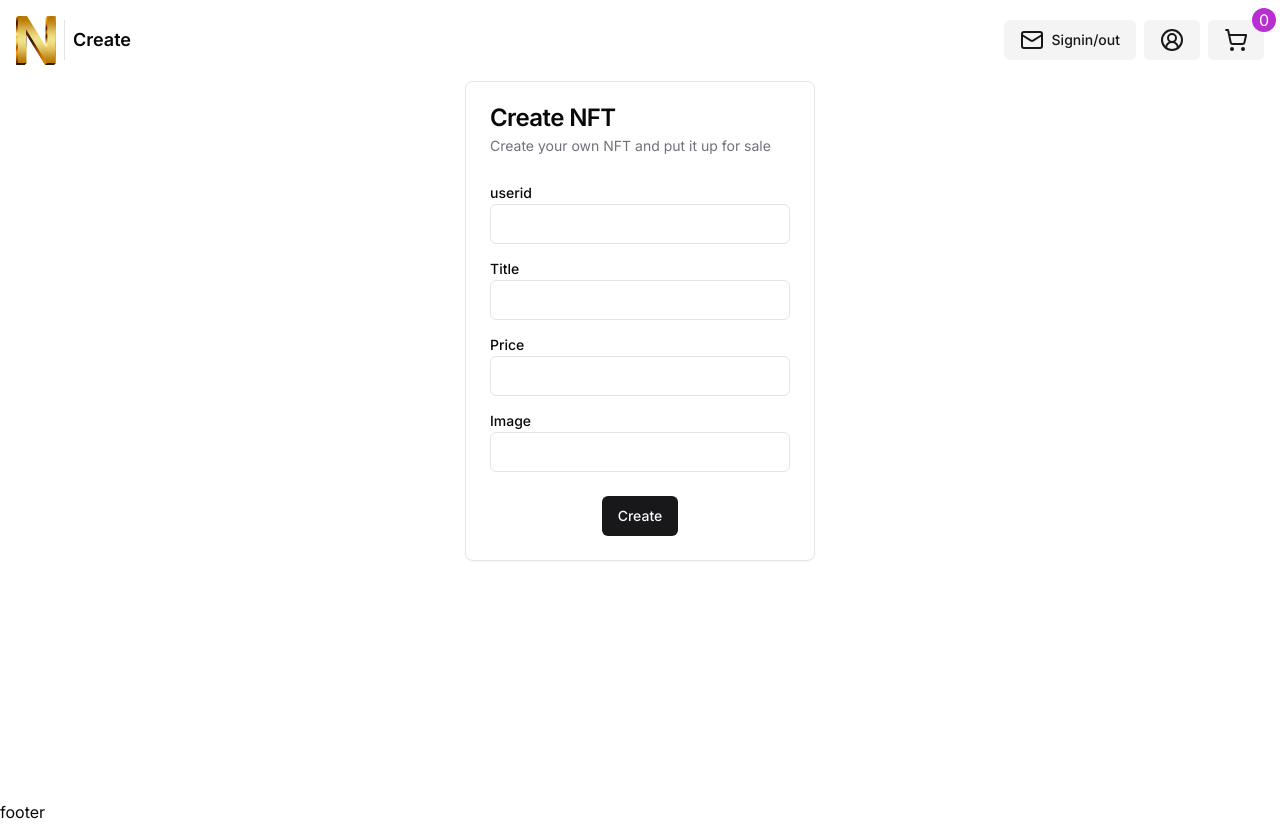
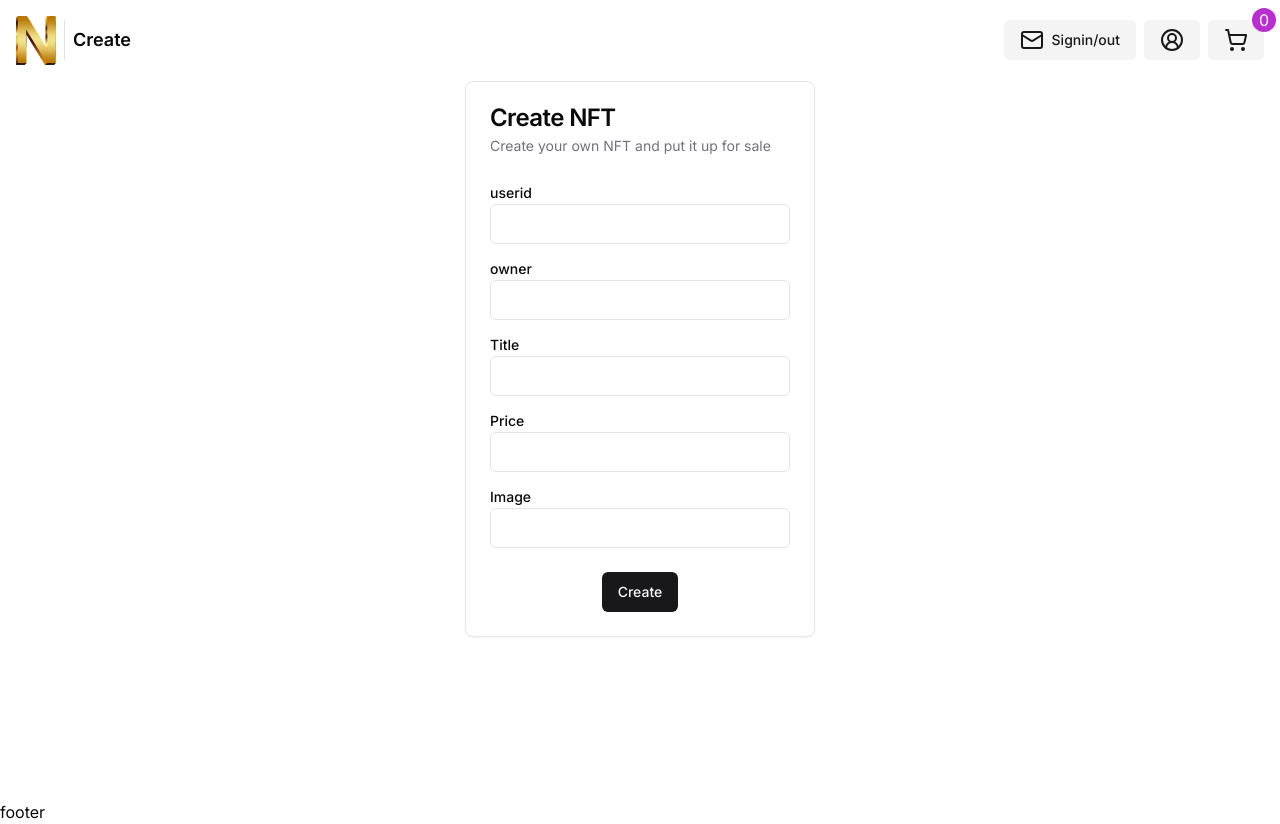
Before and after one commit to mrZOOL1/NFT-marketplace, a Next.js app: page /create in a window 1280 px wide. Built offline with nearby package versions, Linux system fonts and the light colour scheme; no server answers; the database is empty.

Commit message:
fixed type issue

```diff
--- a/src/app/create/page.tsx
+++ b/src/app/create/page.tsx
@@ -59,6 +59,11 @@ const page = () => {
                 </div>
 
                 <div className='gap-1'>
+                  <Label htmlFor="owner">owner</Label>
+                  <Input id="owner" name='owner' autoComplete="off"/>
+                </div>
+
+                <div className='gap-1'>
                   <Label htmlFor="title">Title</Label>
                   <Input id="title" name='title' autoComplete="off"/>
                 </div>
--- a/src/lib/actions.ts
+++ b/src/lib/actions.ts
@@ -5,12 +5,13 @@ import { nanoid } from "nanoid";
 
 export async function CreateCardAction(FormData: FormData) {
     const id = nanoid();
-    const owner = FormData.get('userid') as string;
+    const userid = FormData.get('userid') as string;
+    const owner = FormData.get('owner') as string;
     const title = FormData.get('title') as string;
     const price = FormData.get('price') as string;
     const image = FormData.get('image') as string;
-    if (owner !== '' && title !== '' && price !== '' && image !== '') {
-        await CreateCard(id, owner, title, price, image);
+    if (userid !== '' && owner !== '' && title !== '' && price !== '' && image !== '') {
+        await CreateCard(id, userid, owner, title, price, image);
     }
 }
 
--- a/src/lib/prisma.ts
+++ b/src/lib/prisma.ts
@@ -90,11 +90,12 @@ export const FilterCardsByUserIdAndTitle = async function (userid: string, title
     }
 }
 
-export const CreateCard = async function (id: string, userid: string, title: string, price: string, image: string) {
+export const CreateCard = async function (id: string, userid: string, owner: string, title: string, price: string, image: string) {
     const card = await prisma.cards.create({
         data: {
             id,
             userid,
+            owner,
             title,
             price,
             image
```
